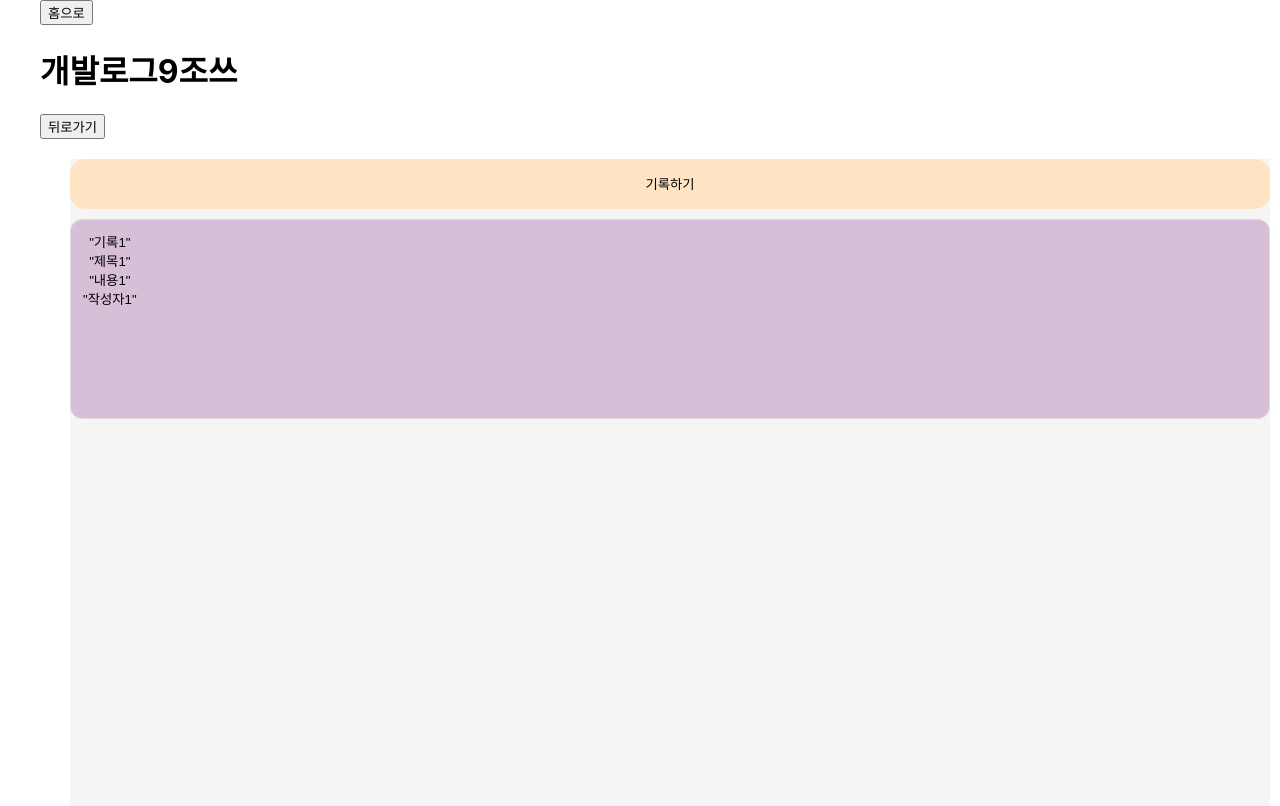
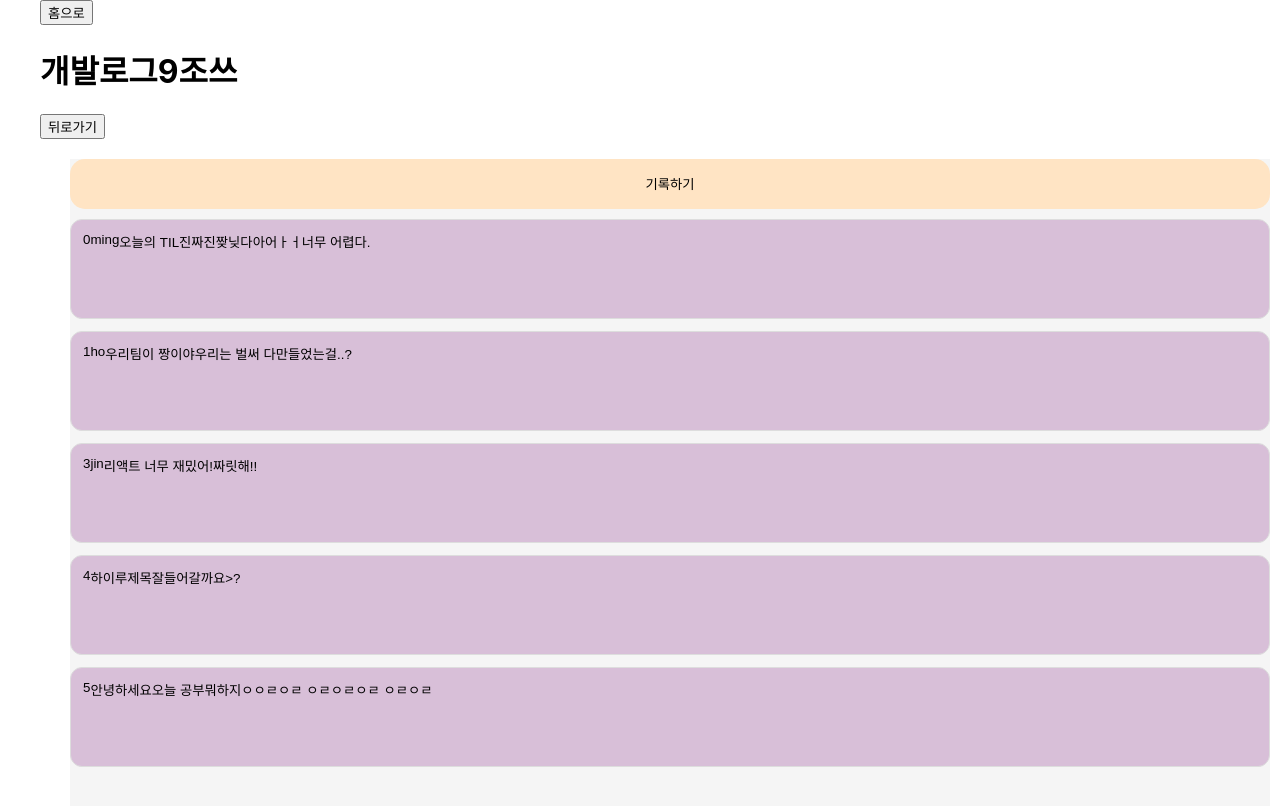
Before and after one commit to mingdolacucudas/gaebalLog, a React (Create React App) app: page / in a window 1280 px wide. Shown: the top 806 px of the page. Built offline with nearby package versions, Linux system fonts and the light colour scheme.

Commit message:
호진 8월6일 14시:38분

```diff
--- a/src/UI/organisms/LogList.js
+++ b/src/UI/organisms/LogList.js
@@ -1,38 +1,92 @@
 import React from "react";
 import styled from "styled-components";
+import { useState } from "react";
+// import { useEffect } from "react";
 import { useNavigate } from "react-router-dom";
+import { Link } from "react-router-dom";
 
 const LogList = () => {
   const navi = useNavigate();
+  const [data, useData] = useState([
+    {
+      id: 0,
+      nickname: "ming",
+      title: "오늘의 TIL",
+      body: "진짜진짲닞다아어ㅏㅓ너무 어렵다.",
+      img: "이미지...",
+    },
+    {
+      id: 1,
+      nickname: "ho",
+      title: "우리팀이 짱이야",
+      body: "우리는 벌써 다만들었는걸..?",
+      img: "이미지...",
+    },
+    {
+      id: 3,
+      nickname: "jin",
+      title: "리액트 너무 재밌어!",
+      body: "짜릿해!!",
+      img: "이미지...",
+    },
+    {
+      id: 4,
+      nickname: "하이루",
+      title: "제목",
+      body: "잘들어갈까요>?",
+      img: "C:\\fakepath\\KakaoTalk_Photo_2022-08-04-10-49-11.png",
+    },
+    {
+      id: 5,
+      nickname: "안녕하세요",
+      title: "오늘 공부뭐하지",
+      body: "ㅇㅇㄹㅇㄹ\nㅇㄹㅇㄹㅇㄹ\nㅇㄹㅇㄹ",
+      img: "C:\\fakepath\\KakaoTalk_Photo_2022-08-04-10-49-36.png",
+    },
+  ]);
+  console.log(data);
+
+  // const callAxios = () => {};
+
+  // useEffect(() => {}, []);
 
   return (
     <div>
-      <Father>
-        <RecordBtn
+      <StFather>
+        <StRecordBtn
           onClick={() => {
             navi("/post");
           }}
         >
           기록하기
-        </RecordBtn>
-        <TempBox
-          onClick={() => {
-            navi("/detail");
-          }}
-        >
+        </StRecordBtn>
+        <div>
           <div>
-            <div>"기록1"</div>
-            <div>"제목1"</div>
-            <div>"내용1"</div>
-            <div>"작성자1"</div>
+            {data.map((x) => {
+              return (
+                <StTempBox
+                  key={x.id}
+                  data={data}
+                  onClick={() => {
+                    navi(`/detail/${x.id}`);
+                  }}
+                >
+                  <div>{x.id}</div>
+                  <div>{x.nickname}</div>
+                  <div>{x.title}</div>
+                  <div>{x.body}</div>
+                  <div>{x.image}</div>
+                </StTempBox>
+              );
+            })}
           </div>
-        </TempBox>
-      </Father>
+        </div>
+      </StFather>
     </div>
   );
 };
 
-const Father = styled.div`
+const StFather = styled.div`
   display: block;
   width: 1200px;
   height: 800px;
@@ -41,7 +95,7 @@ const Father = styled.div`
   background-color: whitesmoke;
 `;
 
-const RecordBtn = styled.button`
+const StRecordBtn = styled.button`
   color: black;
   height: 50px;
   width: 100%;
@@ -51,10 +105,10 @@ const RecordBtn = styled.button`
   cursor: pointer;
 `;
 
-const TempBox = styled.button`
+const StTempBox = styled.button`
   cursor: pointer;
   padding: 12px;
-  height: 200px;
+  height: 100px;
   border: 1px solid rgb(221, 221, 221);
   background-color: rgb(255, 255, 255);
   border-radius: 12px;
--- a/src/shared/Router.js
+++ b/src/shared/Router.js
@@ -11,6 +11,7 @@ const Router = () => {
       <Route path="/" element={<HomePage />} />
       <Route path="/post" element={<PostPage />} />
       <Route path="/detail" element={<DetailPage />} />
+      <Route path="/detail/:id" element={<DetailPage />} />
     </Routes>
   );
 };
```
Also changed, not shown: package.json (+6 -1 lines), 1 other file (tests, documents, lock files or other folders).
